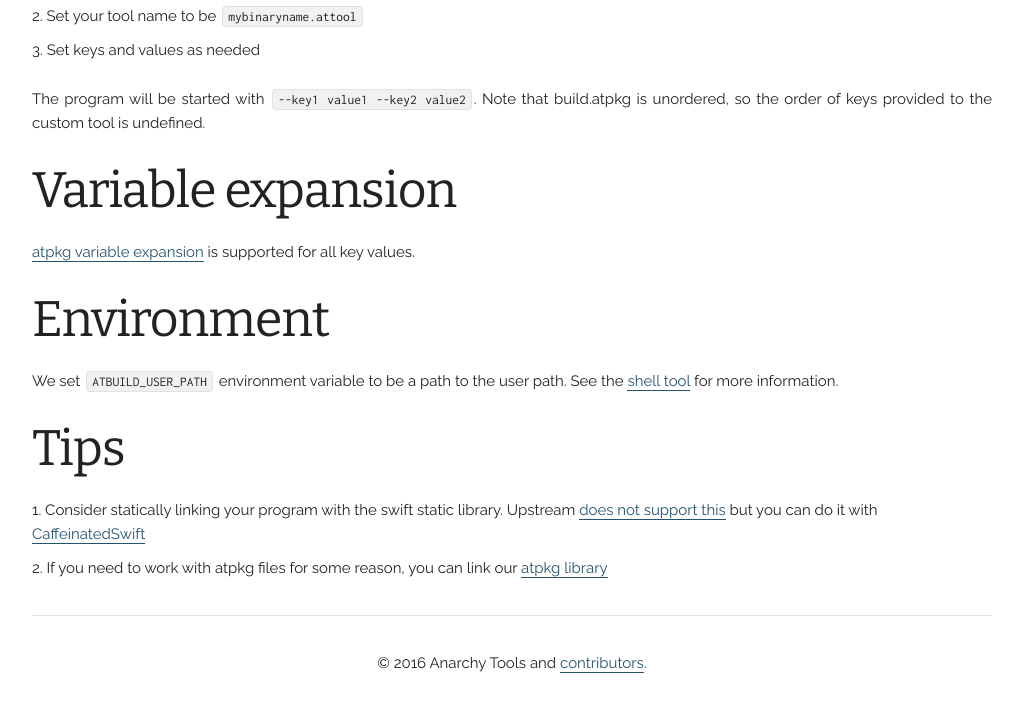
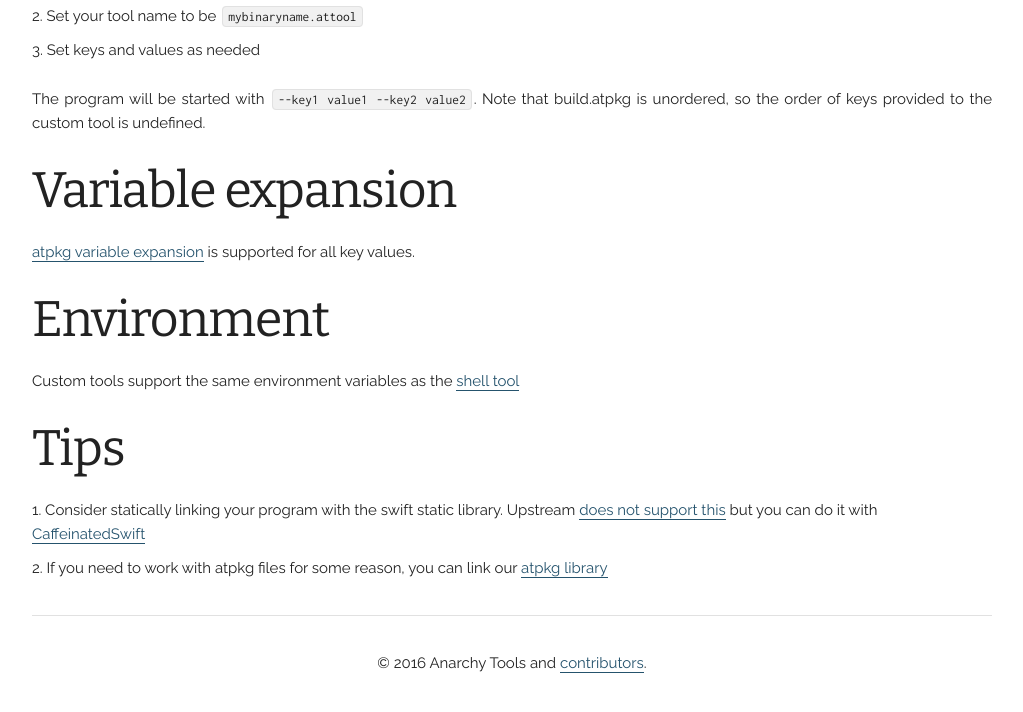
Before and after one commit to AnarchyTools/anarchytools.github.io, a Jekyll site: the page built from docs/attool.md, in a window 1280 px wide and 900 px high, scrolled down 1185 px. Shown: the top 712 px of the window, without its empty margins (128-1151 px from the left). Built offline with Jekyll 4.4.1, drawn with Linux system fonts in a browser that asks for light colours.

Commit message:
Document platform export
Doc PR for https://github.com/AnarchyTools/atbuild/pull/87

```diff
--- a/docs/attool.md
+++ b/docs/attool.md
@@ -55,7 +55,7 @@ The program will be started with `--key1 value1 --key2 value2`.  Note that build
 
 # Environment
 
-We set `ATBUILD_USER_PATH` environment variable to be a path to the user path.  See the [shell tool](shell.html) for more information.
+Custom tools support the same environment variables as the [shell tool](shell.html)
 
 # Tips
 
```
Also changed, not shown: docs/shell.md (+4 -0 lines).
